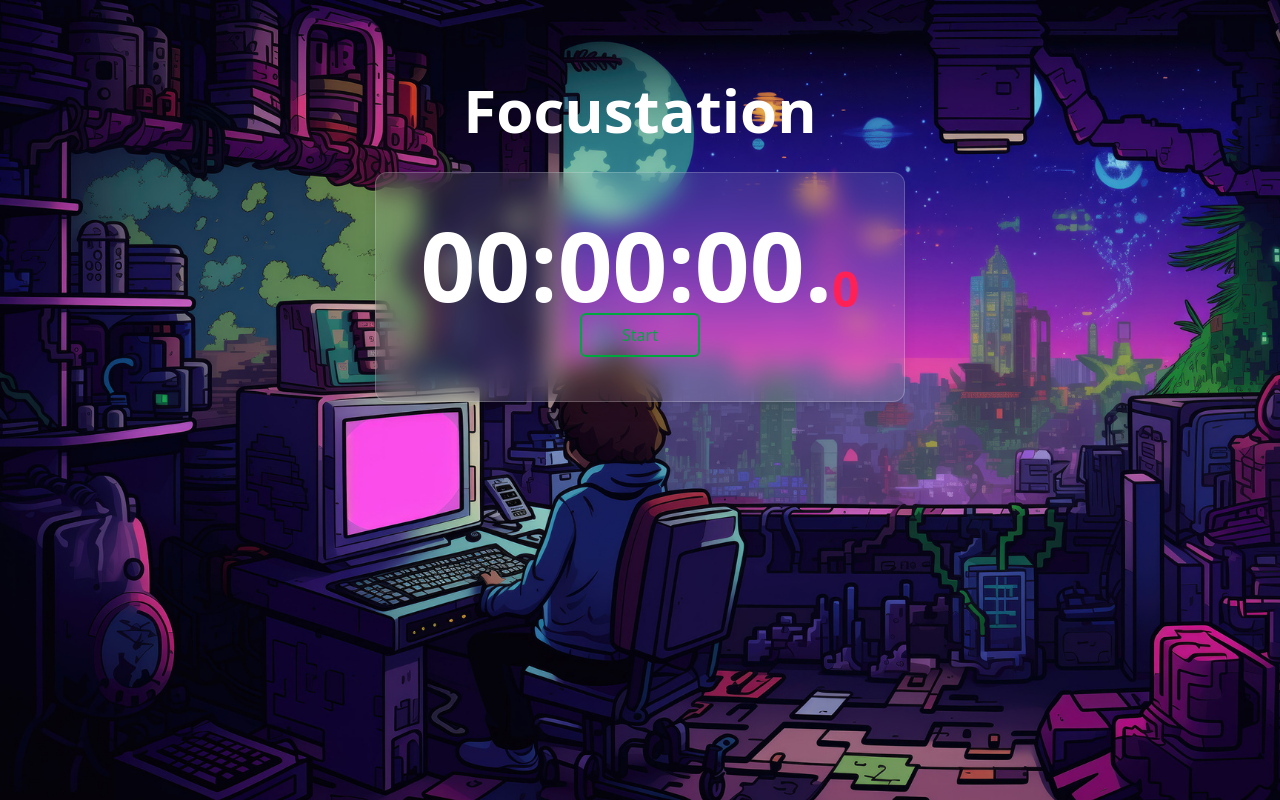
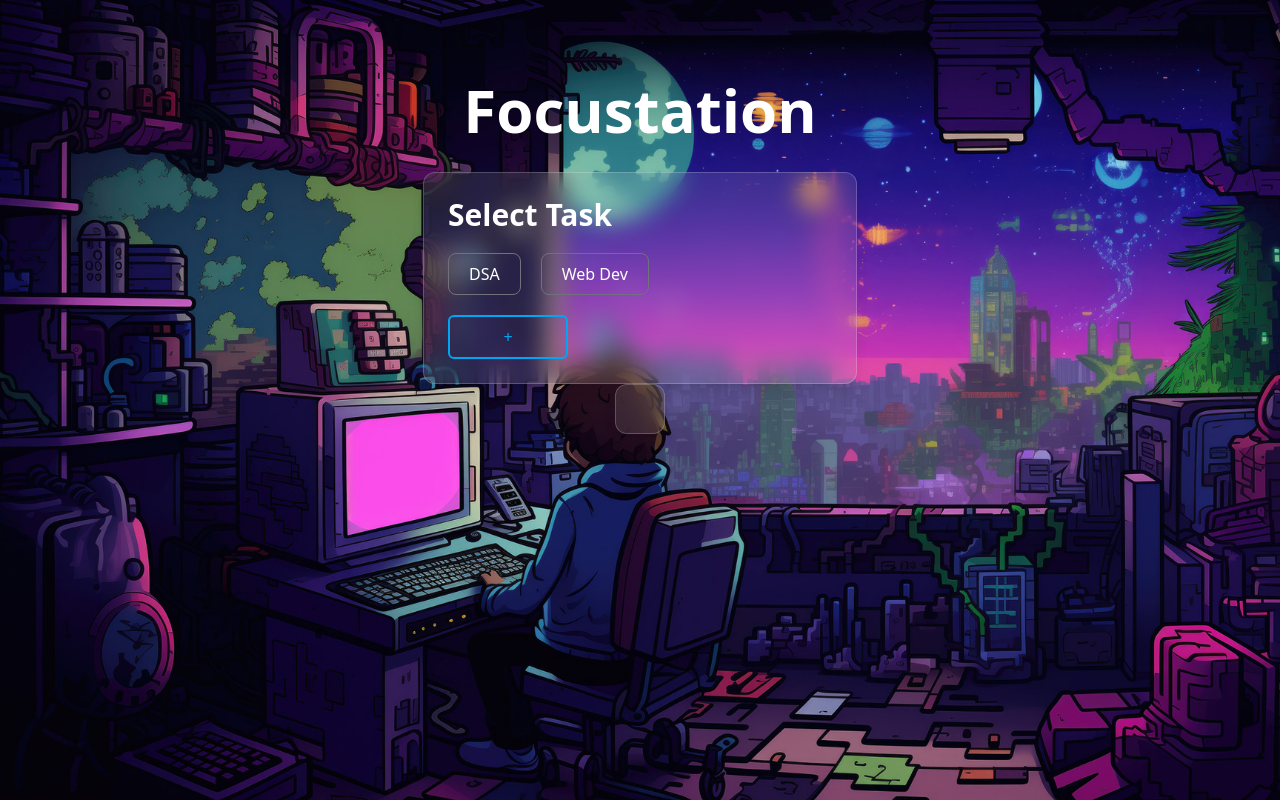
Before and after one commit to ankitsensei/Focustation, a React (Vite) app: page / in a window 1280 px wide. Built offline with nearby package versions, Linux system fonts and the light colour scheme.

Commit message:
Tasks comp... Show tasks and add task feature added

```diff
--- /dev/null
+++ b/src/comps/Tasks.tsx
@@ -0,0 +1,58 @@
+import { useState } from 'react';
+import Btn from "./Btn"
+
+const Tasks = () => {
+    const [tasks, setTasks] = useState<string[]>(["DSA", "Web Dev"]);
+    const [PlusButtonToggle, setPlusButtonToggle] = useState<boolean>(true);
+    const [addTaskToggle, setAddTaskToggle] = useState<boolean>(false);
+    const [addTask, setAddTask] = useState<string>("")
+
+
+    const handleTaskAdd = (newTask:string) => {
+        if (newTask.trim().length){
+            setTasks([...tasks, newTask])
+        }
+        setAddTaskToggle(false)
+        setPlusButtonToggle(true)
+        setAddTask("")
+    }
+
+    return (
+        <div className='flex flex-col gap-5 w-96'>
+            <h2 className='text-3xl font-semibold'>Select Task</h2>
+            <div className='flex gap-5'>
+                {
+                    tasks.map((task, index) => (
+                        <li
+                            key={index}
+                            className='border-1 border-zinc-500 px-5 py-2 rounded-lg hover:bg-zinc-900'
+                        >{task}</li>
+                    ))
+                }
+            </div>
+            {
+                PlusButtonToggle &&
+                <Btn title='+' className='border-sky-500 text-sky-500' onClick={() => {setPlusButtonToggle(!PlusButtonToggle); setAddTaskToggle(true)}} />
+            }
+            {
+                addTaskToggle &&
+                    <div className='flex gap-2'>
+
+                        <input
+                            type="text"
+                            value={addTask}
+                            onChange={(e) => setAddTask(e.target.value)}
+                            className='border-1 border-zinc-500 outline-none px-2 py-2 rounded-lg'
+                        />
+                        <Btn
+                            title='Add'
+                            onClick={() => handleTaskAdd(addTask)}
+                            className='border-1 border-zinc-500'
+                        />
+                    </div>
+            }
+        </div>
+    )
+}
+
+export default Tasks
--- a/src/index.css
+++ b/src/index.css
@@ -1 +1,6 @@
 @import "tailwindcss";
+
+
+li{
+    list-style-type: none;
+}
--- a/src/pages/Hero.tsx
+++ b/src/pages/Hero.tsx
@@ -1,4 +1,6 @@
+import Tasks from "../comps/Tasks"
 import Stopwatch from "../comps/Stopwatch"
+
 import Wall from "../assets/walls/work-lofi-wall.jpg"
 
 const Hero = () => {
@@ -9,10 +11,15 @@ const Hero = () => {
     >
       <h1 className='font-semibold text-6xl mb-8'>Focustation</h1>
 
+      <div className="bg-white/10 backdrop-blur-md border border-white/20 rounded-xl p-6 shadow-lg">
+        <Tasks />
+      </div>
+
       {/* Glass Effect Container */}
       <div className="bg-white/10 backdrop-blur-md border border-white/20 rounded-xl p-6 shadow-lg">
-        <Stopwatch />
+        {/* <Stopwatch /> */}
       </div>
+
     </div>
   )
 }
```
